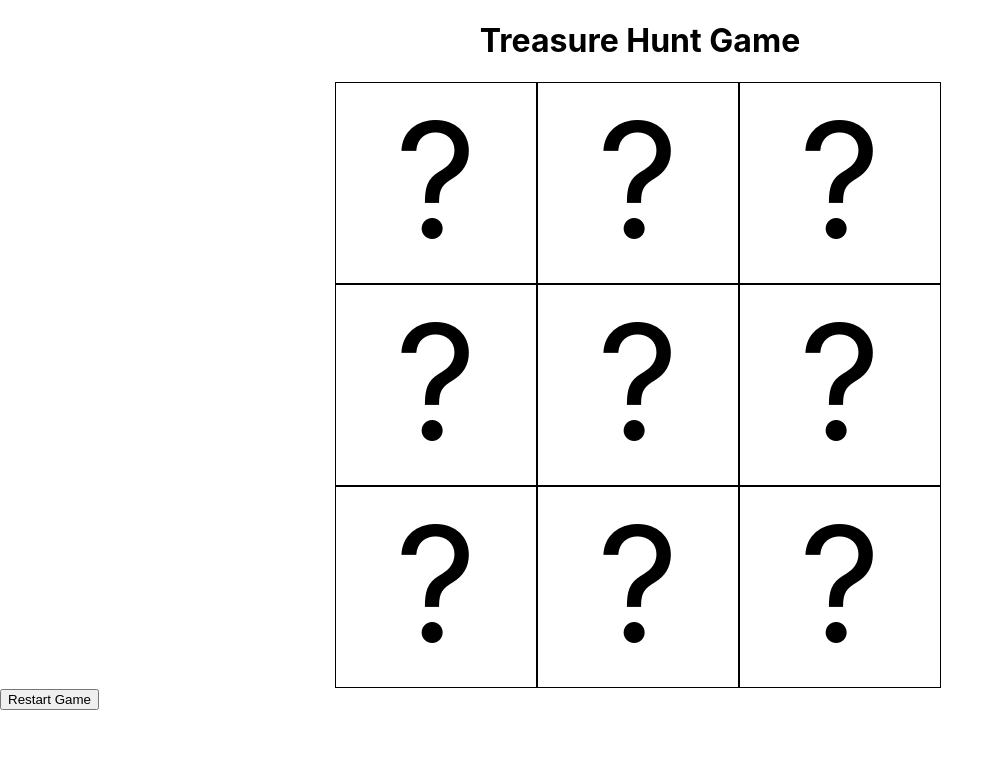
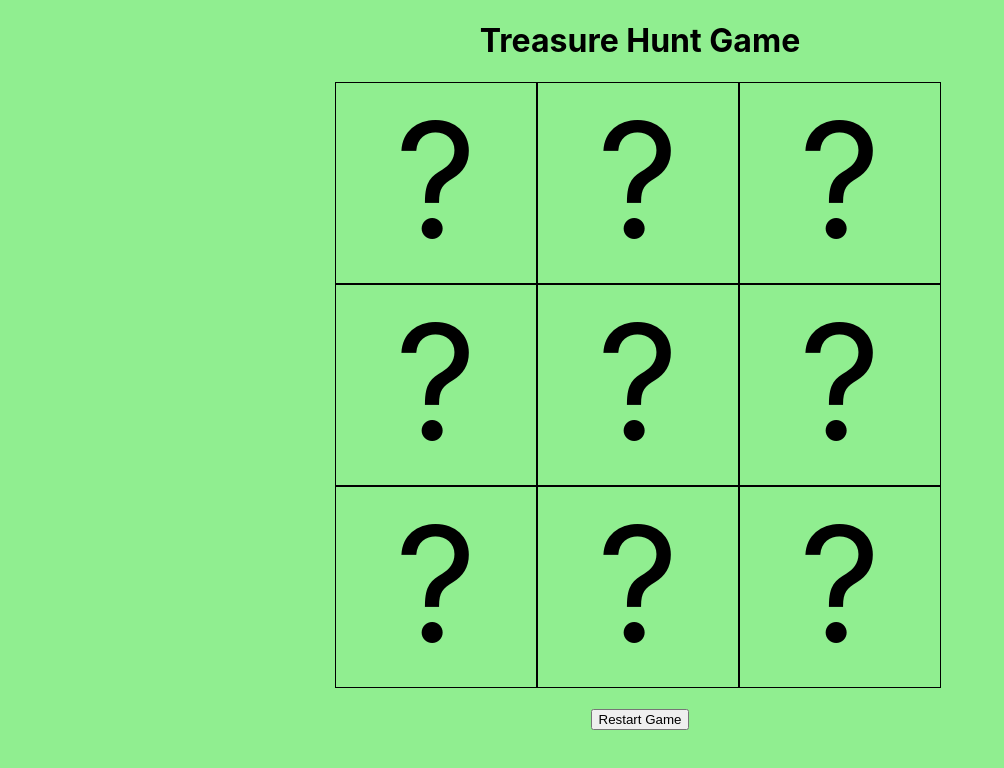
Before and after one commit to learn-academy-2022-foxtrot/treasurehunt-ZackRohde, a React (Create React App) app: page / in a window 1280 px wide. Shown: the top 768 px of the page, without its empty margins (0-1004 px from the left). Built offline with nearby package versions, Linux system fonts and the light colour scheme.

Commit message:
centered restart button

```diff
--- a/src/App.css
+++ b/src/App.css
@@ -16,3 +16,11 @@ h1 {
   width: 610px;
   margin: 0 auto;
 }
+
+body {
+  background-color: lightgreen;
+}
+
+.resetgame {
+  text-align: center;
+}
--- a/src/App.js
+++ b/src/App.js
@@ -67,7 +67,10 @@ const App = () => {
             handleGamePlay={handleGamePlay} />
         })}
       </div>
-      <button onClick={handleReset}>Restart Game</button>
+      <br></br>
+      <div class="resetgame">
+        <button onClick={handleReset}>Restart Game</button>
+      </div>
     </>
   )
 }
```
